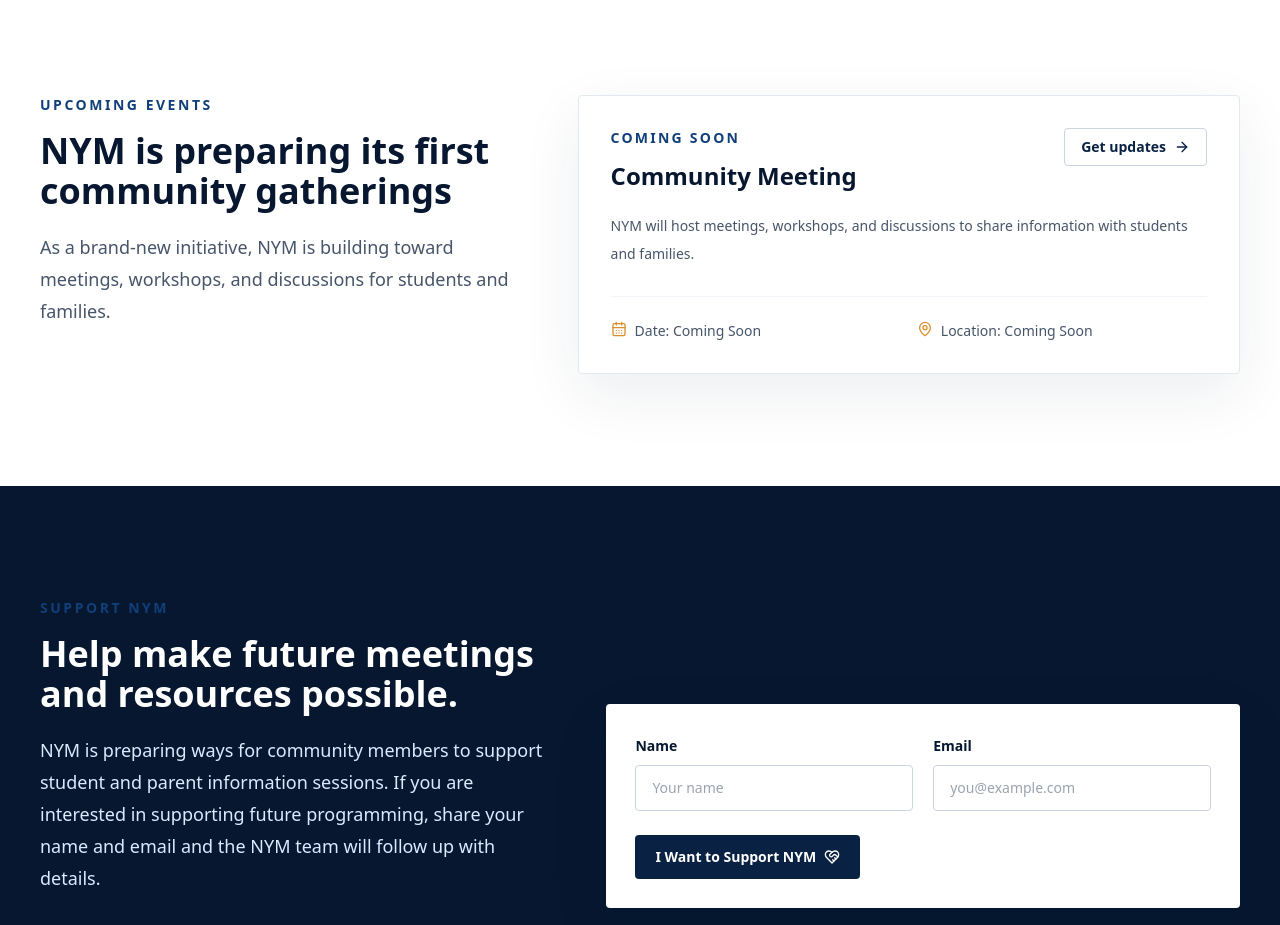
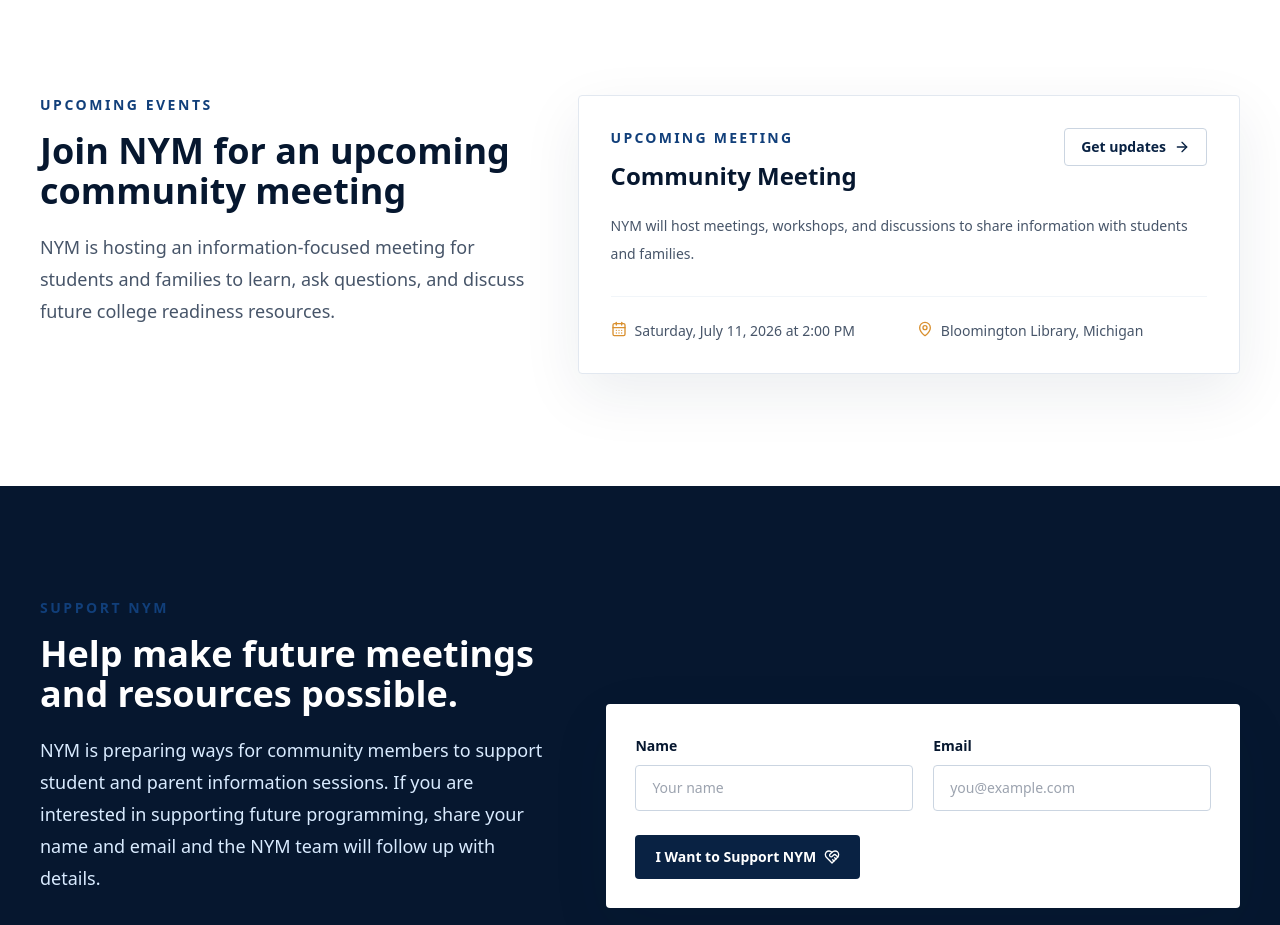
Before and after one commit to a-arya1/NEAM-Website, a Next.js app: page / in a window 1280 px wide. Shown: the part 3100-4025 px from the top of the page. Built offline with nearby package versions, Linux system fonts and the light colour scheme; no server answers.

Commit message:
Add July 11 community meeting

```diff
--- a/app/page.tsx
+++ b/app/page.tsx
@@ -409,9 +409,10 @@ function Events() {
     <section id="events" className="bg-white py-20 sm:py-28">
       <div className="section-container grid gap-12 lg:grid-cols-[0.85fr_1.15fr] lg:items-start">
         <Reveal>
-          <SectionHeading eyebrow="Upcoming Events" title="NYM is preparing its first community gatherings">
-            As a brand-new initiative, NYM is building toward meetings,
-            workshops, and discussions for students and families.
+          <SectionHeading eyebrow="Upcoming Events" title="Join NYM for an upcoming community meeting">
+            NYM is hosting an information-focused meeting for students and
+            families to learn, ask questions, and discuss future college
+            readiness resources.
           </SectionHeading>
         </Reveal>
 
@@ -420,7 +421,7 @@ function Events() {
             <div className="flex flex-col gap-5 sm:flex-row sm:items-start sm:justify-between">
               <div>
                 <p className="text-sm font-semibold uppercase tracking-[0.16em] text-navy-700">
-                  Coming Soon
+                  Upcoming Meeting
                 </p>
                 <h3 className="mt-3 text-2xl font-semibold text-navy-950">
                   Community Meeting
@@ -442,11 +443,11 @@ function Events() {
             <div className="mt-7 grid gap-4 border-t border-slate-100 pt-6 text-sm text-slate-600 sm:grid-cols-2">
               <span className="flex gap-2">
                 <CalendarDays className="h-4 w-4 text-saffron" />
-                Date: Coming Soon
+                Saturday, July 11, 2026 at 2:00 PM
               </span>
               <span className="flex gap-2">
                 <MapPin className="h-4 w-4 text-saffron" />
-                Location: Coming Soon
+                Bloomington Library, Michigan
               </span>
             </div>
           </article>
```
